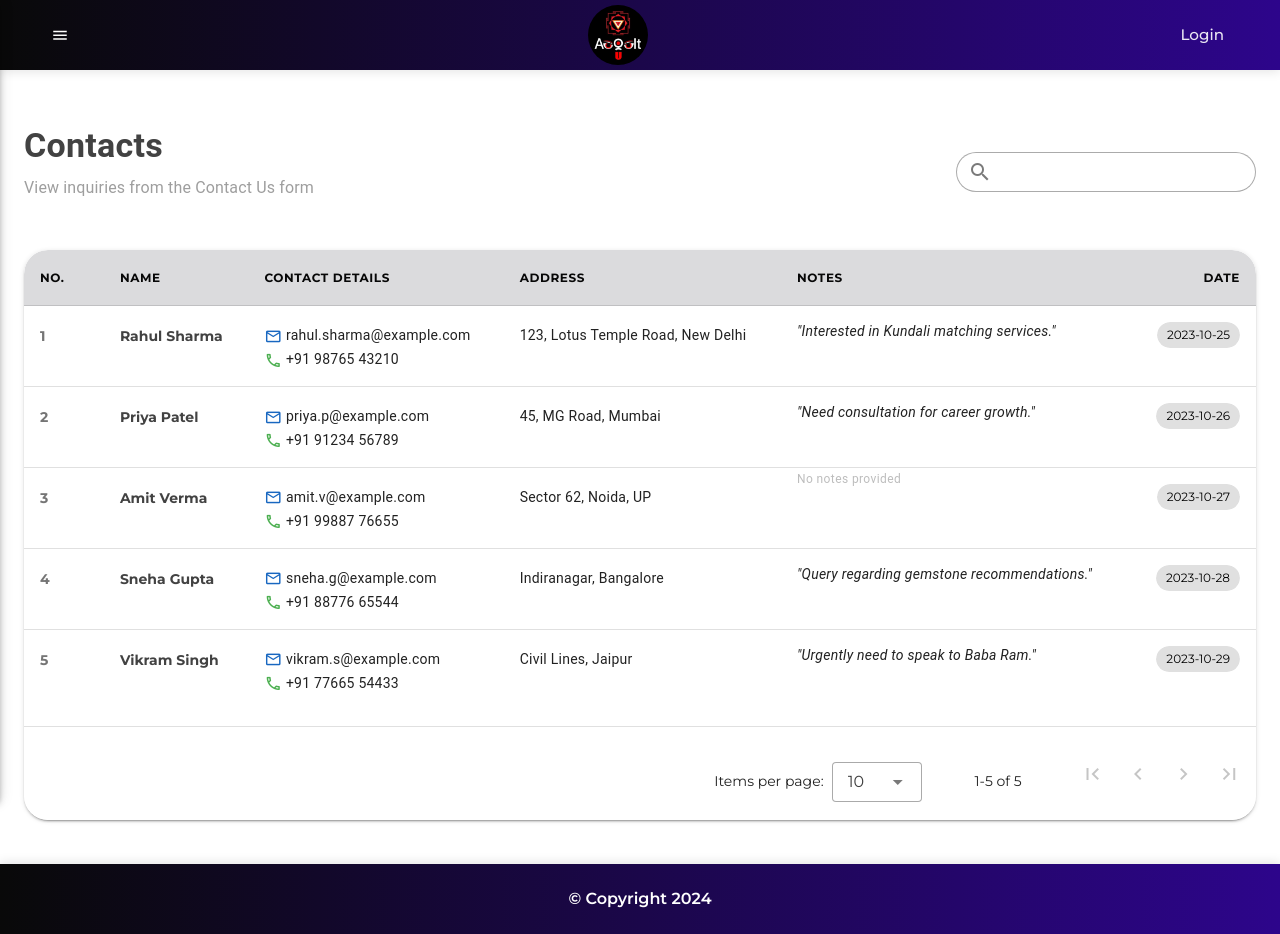
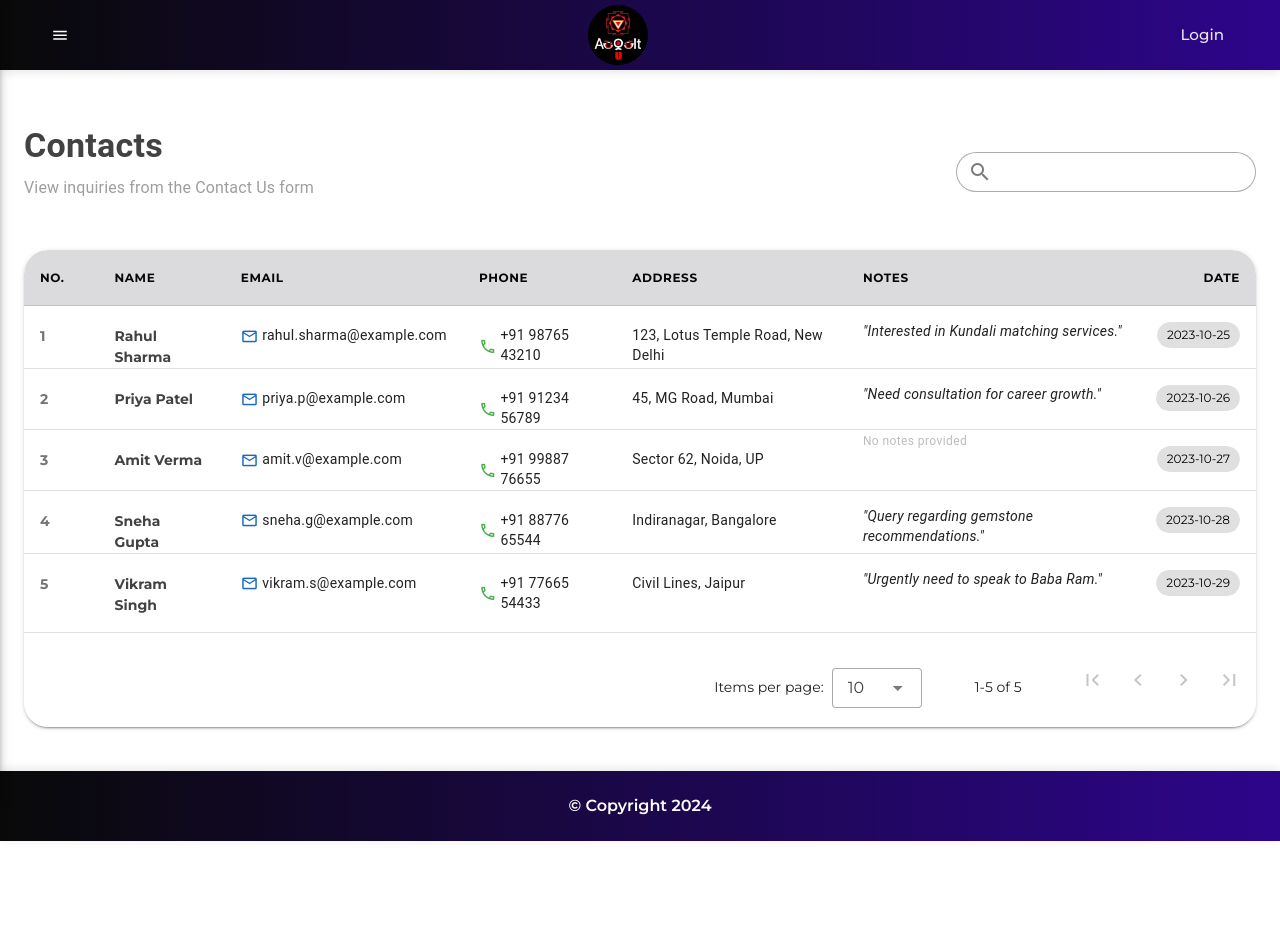
Before and after one commit to akashajaydev/Frotend_Main_APP, a Nuxt app: page /contacts in a window 1280 px wide. After the commit the page ends 841 px from the top, so only its background shows below. Built offline with nearby package versions, Linux system fonts and the light colour scheme; no server answers; sample sign-in values are in the browser's storage.

Commit message:
Added the contact

```diff
--- a/pages/contacts/index.vue
+++ b/pages/contacts/index.vue
@@ -54,7 +54,8 @@ const search = ref('')
 const headers = [
   { title: 'No.', key: 'id', align: 'start' },
   { title: 'Name', key: 'name', align: 'start' },
-  { title: 'Contact Details', key: 'email', align: 'start' },
+  { title: 'Email', key: 'email', align: 'start' },
+  { title: 'Phone', key: 'contactNumber', align: 'start' },
   { title: 'Address', key: 'address', align: 'start' },
   { title: 'Notes', key: 'additionalNotes', align: 'start' },
   { title: 'Date', key: 'date', align: 'end' },
@@ -102,17 +103,19 @@ const headers = [
           <div class="font-weight-bold text-grey-darken-3 mt-5">{{ item.name }}</div>
         </template>
 
-        <!-- Contact Details Slot -->
+        <!-- Email Slot -->
         <template v-slot:item.email="{ item }">
-          <div>
-            <div class="d-flex align-center">
-                <v-icon size="small" class="mr-1 mt-5" color="primary">mdi-email-outline</v-icon>
-                <span class="text-body-2 mt-5">{{ item.email }}</span>
-            </div>
-            <div class="d-flex align-center mt-1">
-                <v-icon size="small" class="mr-1 mb-4" color="success">mdi-phone-outline</v-icon>
-                <span class="text-body-2 mb-4">{{ item.contactNumber }}</span>
-            </div>
+          <div class="d-flex align-center">
+              <v-icon size="small" class="mr-1 mt-5" color="primary">mdi-email-outline</v-icon>
+              <span class="text-body-2 mt-5">{{ item.email }}</span>
+          </div>
+        </template>
+
+        <!-- Phone Slot -->
+        <template v-slot:item.contactNumber="{ item }">
+          <div class="d-flex align-center">
+              <v-icon size="small" class="mr-1 mt-5" color="success">mdi-phone-outline</v-icon>
+              <span class="text-body-2 mt-5">{{ item.contactNumber }}</span>
           </div>
         </template>
 
```
